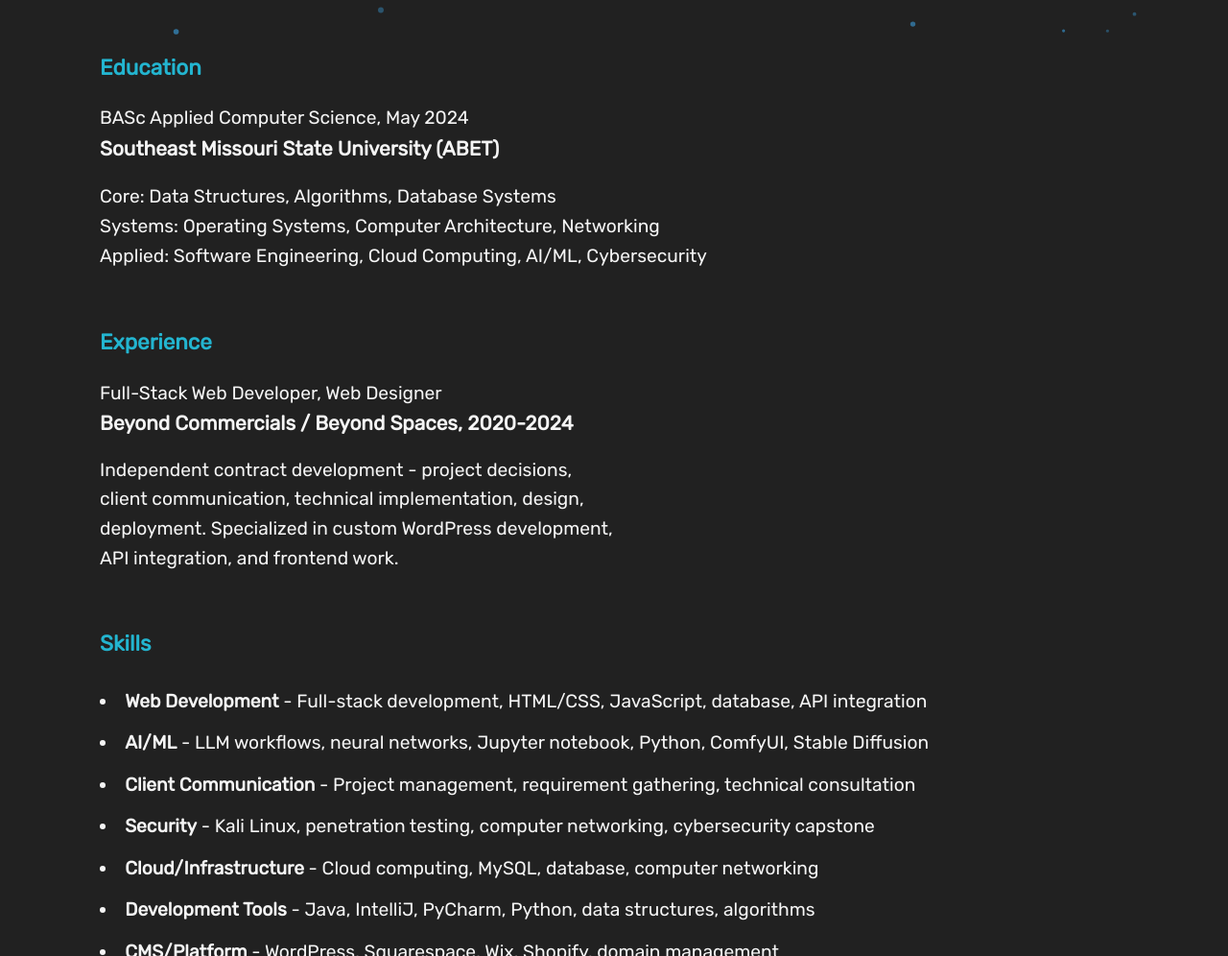
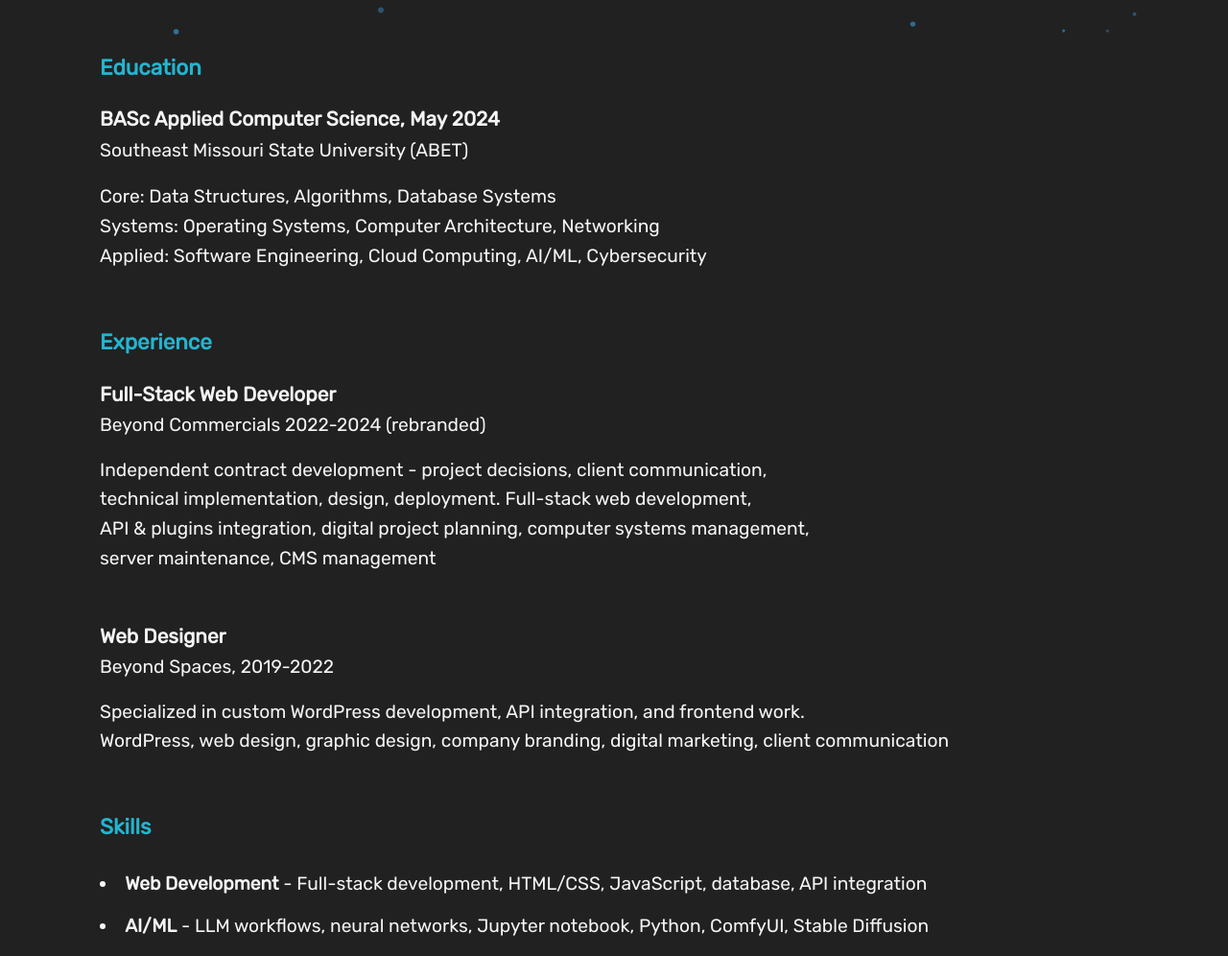
Before and after one commit to dillonledford/My_Portfolio_Site, a website: page public/index.html in a window 1280 px wide. Shown: the part 760-1756 px from the top of the page at 96% size. Drawn offline with Linux system fonts and the light colour scheme.

Commit message:
section updates

```diff
--- a/public/index.html
+++ b/public/index.html
@@ -54,8 +54,8 @@
 		</div>
 
 		<div class="card slide-in-left-body-2">
-			<p>BASc Applied Computer Science, May 2024</p>
-			<p class="alternate-subtitle">Southeast Missouri State University (ABET)</p>
+			<p class="alternate-subtitle">BASc Applied Computer Science, May 2024</p>
+			<p>Southeast Missouri State University (ABET)</p>
         </div>
 
 		<div class="card slide-in-left-body-2_2">
@@ -64,18 +64,47 @@
 			<p>Applied: Software Engineering, Cloud Computing, AI/ML, Cybersecurity</p>
 		</div>
 
+
+
+
+
+		<!-- Experience Section START ------>
+
+		<!-- Commercials -->
+
         <div class="card slide-in-left-title-3">
             <h3>Experience</h3>
 		</div>
 
 		<div class="card slide-in-left-body-3">
-			<p>Full-Stack Web Developer, Web Designer</p>
-            <p class="alternate-subtitle">Beyond Commercials / Beyond Spaces, 2020-2024</p>
+			<p class="alternate-subtitle">Full-Stack Web Developer</p>
+            </p>Beyond Commercials 2022-2024 (rebranded)</p>
 		</div>
 
 		<div class="card slide-in-left-body-3_2">
-			<p class="card-text-exp">Independent contract development - project decisions, <br>client communication, technical implementation, design, <br>deployment. Specialized in custom WordPress development, <br>API integration, and frontend work.</p>
+			<p class="card-text-exp">Independent contract development - project decisions, client communication,
+			<br>technical implementation, design, deployment. Full-stack web development, <br>API & plugins integration, digital project planning, computer systems management,
+			<br>server maintenance, CMS management</p>
         </div>
+
+		<!---- Spaces ------------------------------------------------>
+
+
+		<div class="card slide-in-left-body-3_3">
+			<p class="alternate-subtitle"><br>Web Designer</p>
+            <p>Beyond Spaces, 2019-2022</p>
+		</div>
+
+
+		<div class="card slide-in-left-body-3_4">
+			<p class="card-text-exp">Specialized in custom WordPress development, API integration, and frontend work.
+			<br>WordPress, web design, graphic design, company branding, digital marketing, client communication</p>
+        </div>
+
+
+		<!-- Experience Section END ------->
+
+
 
 
 	<!-- NEW SECTION - Skills - START -->
--- a/public/style.css
+++ b/public/style.css
@@ -560,6 +560,8 @@
 .slide-in-left-body-2_2,
 .slide-in-left-body-3,
 .slide-in-left-body-3_2,
+.slide-in-left-body-3_3,
+.slide-in-left-body-3_4,
 .slide-in-left-body-4 {
     opacity: 0;
     transform: translateX(-200px);
@@ -655,6 +657,22 @@
         transform 0.8s ease 1.0s;
 }
 
+.slide-in-left-body-3_3.visible {
+    opacity: 1;
+    transform: translateX(0px);
+    transition:
+        opacity 0.8s ease 1.0s,  /* comes 0.3s after body-3 */
+        transform 0.8s ease 1.0s;
+}
+
+.slide-in-left-body-3_4.visible {
+    opacity: 1;
+    transform: translateX(0px);
+    transition:
+        opacity 0.8s ease 1.0s,  /* comes 0.3s after body-3 */
+        transform 0.8s ease 1.0s;
+}
+
 
 /* ------------------ Title & Body 4 ------------------ */
 
@@ -698,6 +716,8 @@
 .slide-in-left-body-2_2,
 .slide-in-left-body-3,
 .slide-in-left-body-3_2,
+.slide-in-left-body-3_3,
+.slide-in-left-body-3_4,
 .slide-in-left-body-4 {
     margin-top: 0;
     margin-bottom: 0;
@@ -717,7 +737,7 @@
 /* SPACING - Last body in each group gets space before next title */
 .slide-in-left-body-1_3,
 .slide-in-left-body-2_2,
-.slide-in-left-body-3_2,
+.slide-in-left-body-3_4,
 .slide-in-left-body-4 {
     margin-bottom: 2rem;
 }
@@ -935,6 +955,8 @@
     .slide-in-left-body-2_2,
     .slide-in-left-body-3,
     .slide-in-left-body-3_2,
+	.slide-in-left-body-3_3,
+	.slide-in-left-body-3_4,
     .slide-in-left-body-4 {
         transform: translateX(-100px);
     }
```
